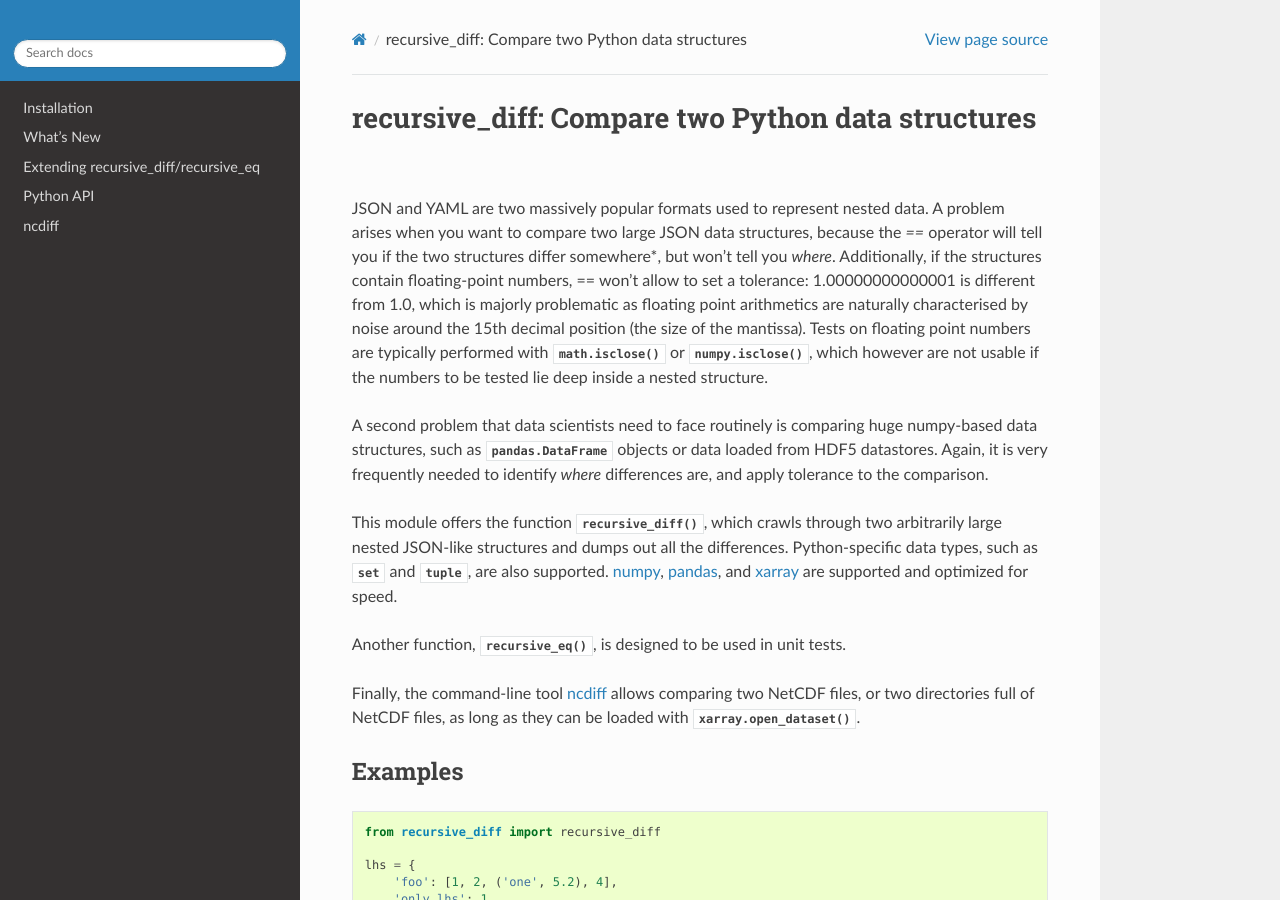
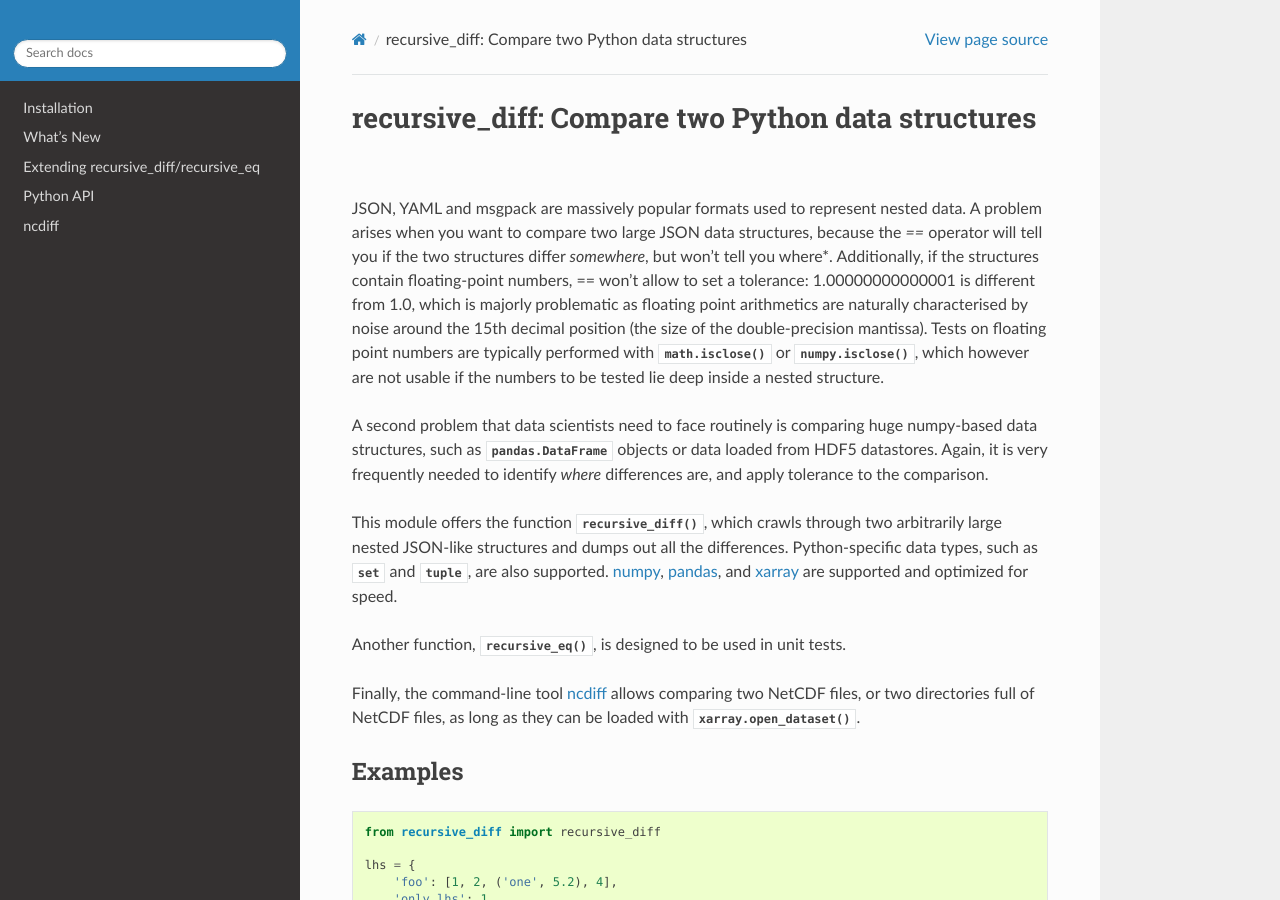
Before and after one commit to crusaderky/recursive_diff, a Sphinx documentation site: the page built from doc/index.rst, in a window 1280 px wide and 900 px high. Built offline with Sphinx 7.4.7 and the Read the Docs theme 2.0.0, drawn with Linux system fonts in a browser that asks for light colours; the version number could not be read and is left out.

Commit message:
Tweak documentation

```diff
--- a/doc/index.rst
+++ b/doc/index.rst
@@ -1,14 +1,15 @@
 recursive_diff: Compare two Python data structures
 **************************************************
-JSON and YAML are two massively popular formats used to represent nested data. A problem
-arises when you want to compare two large JSON data structures, because the `==`
-operator will tell you if the two structures differ somewhere*, but won't tell you
-*where*. Additionally, if the structures contain floating-point numbers, == won't allow
+JSON, YAML and msgpack are massively popular formats used to represent nested data. A
+problem arises when you want to compare two large JSON data structures, because the `==`
+operator will tell you if the two structures differ *somewhere*, but won't tell you
+where*. Additionally, if the structures contain floating-point numbers, == won't allow
 to set a tolerance: 1.00000000000001 is different from 1.0, which is majorly problematic
 as floating point arithmetics are naturally characterised by noise around the 15th
-decimal position (the size of the mantissa). Tests on floating point numbers are
-typically performed with :func:`math.isclose` or :func:`numpy.isclose`, which however
-are not usable if the numbers to be tested lie deep inside a nested structure.
+decimal position (the size of the double-precision mantissa). Tests on floating point
+numbers are typically performed with :func:`math.isclose` or :func:`numpy.isclose`,
+which however are not usable if the numbers to be tested lie deep inside a nested
+structure.
 
 A second problem that data scientists need to face routinely is comparing huge
 numpy-based data structures, such as :class:`pandas.DataFrame` objects or data loaded
```
